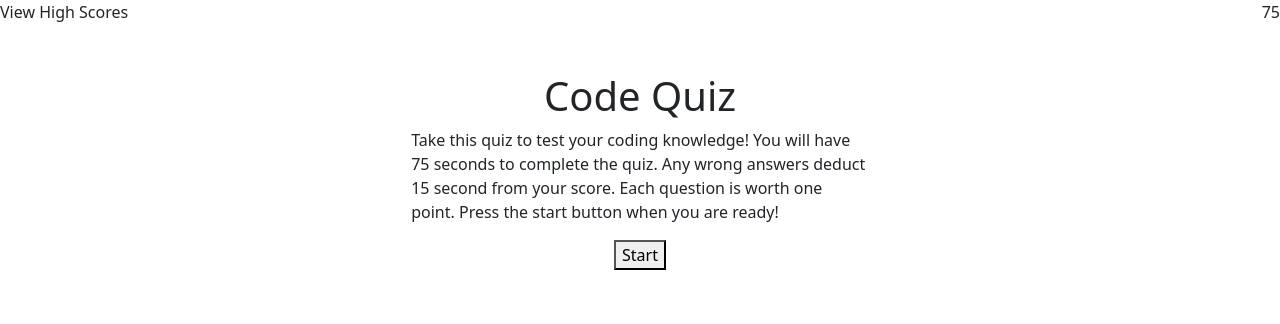
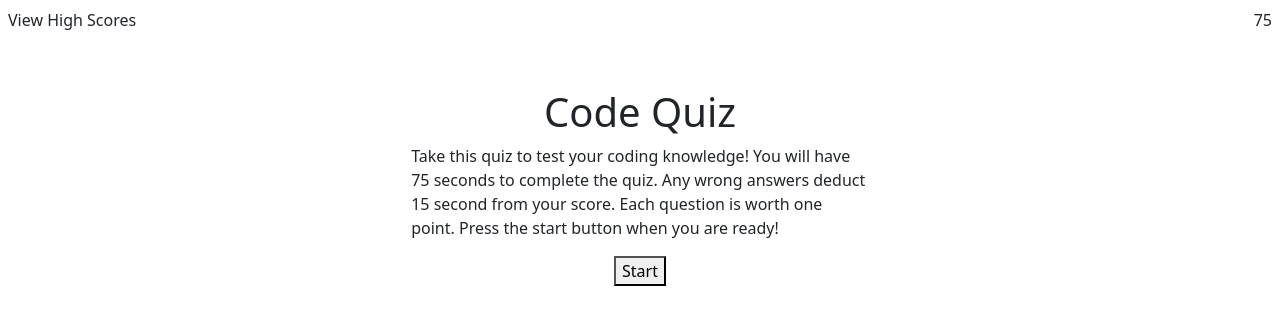
Before and after one commit to ctalv/code-quiz, a plain HTML site: page index.html in a window 1280 px wide. Drawn offline with nearby package versions, Linux system fonts and the light colour scheme.

Commit message:
added styling to nav bar

```diff
--- a/index.html
+++ b/index.html
@@ -12,7 +12,7 @@
 </head>
 
 <body id="root">
-  <nav>
+  <nav class="navbar mx-2">
     <div class="view-scores"></div>
     <div class="timer"></div>
   </nav>
@@ -27,7 +27,7 @@
     </div>
   </main>
 
-  <script src="https://code.jquery.com/jquery-3.5.1.min.js"></script>
+  <!-- <script src="https://code.jquery.com/jquery-3.5.1.min.js"></script> -->
 
   <script src="script.js"></script>
 </body>
```
